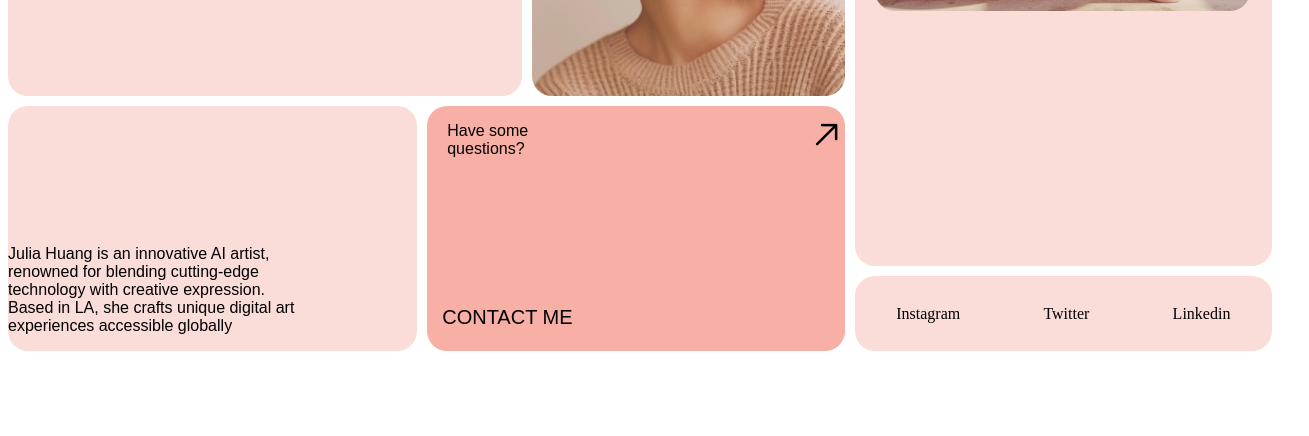
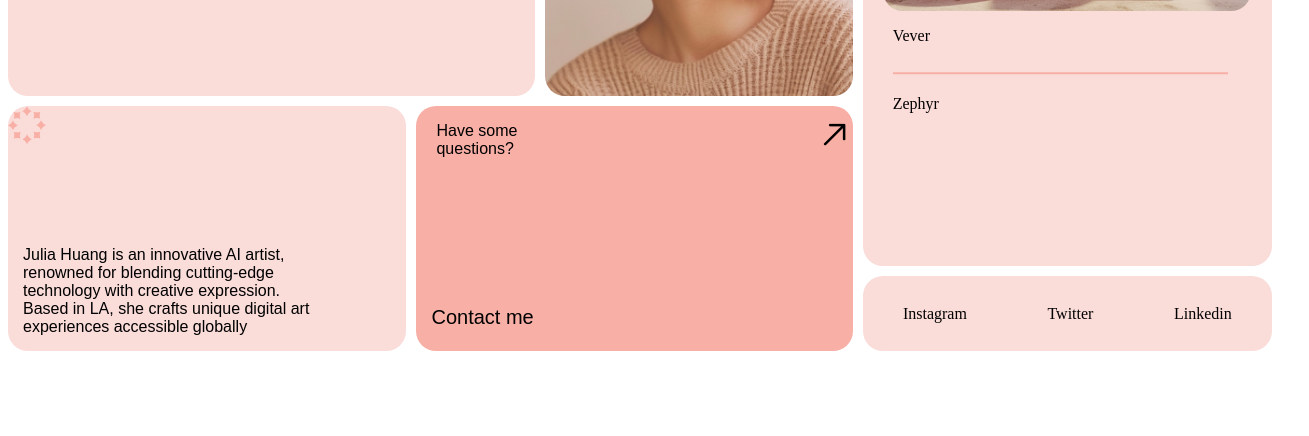
Before and after one commit to VictorCunha26/Praticando-css-grid, a plain HTML site: page index.html in a window 1280 px wide. Shown: the part 412-848 px from the top of the page, 1309 px wide, since content can reach past the window. After the commit the page ends 800 px from the top, so only its background shows below. Drawn offline with Linux system fonts and the light colour scheme.

Commit message:
new-commit

```diff
--- a/index.html
+++ b/index.html
@@ -22,6 +22,14 @@
     <img src="img/PORTRAIT.png" alt="" class="img1">
     <div class="forma3" style="background-color:  #FADCD9;">
         <p id="musea">Musea</p>
+        <div class="info_sofa">
+        <img src="img/BORDER.png" alt="" class="linha">
+        <p id="texto3">Elara</p>
+        <img src="img/BORDER.png" alt="" class="linha">
+        <p id="texto3">Vever</p>
+        <img src="img/BORDER.png" alt="" class="linha">
+        <p id="texto3">Zephyr</p>
+    </div>
     </div>
     <img src="img/ARROW.png" alt="" class="img3">
     <img src="img/IMAGE.png" alt="" class="img2">
@@ -34,7 +42,7 @@
     <div class="forma5" style="background-color:  #F8afa6;">
         <p id="questions">Have some questions?</p>
     </div>
-    <p id="contact">Contact me</p>
+    <p id="contact1">Contact me</p>
     <img src="img/ARROW.png" alt="" class="img4">
     <div class="forma6" style="background-color:  #FADCD9;">
         <p id="texto1">Instagram</p>
@@ -42,8 +50,8 @@
         <p id="texto1">Linkedin</p>
     </div>
 
-    <img src="img5" alt="">
-    <img src="img6" alt="">
+    <img src="img/FLOWER ICON.png" alt=""  class="img5">
+    <img src="img/CIRCLE ICON.png" alt=""  class="img6">
 
 </body>
 </html>
--- a/style.css
+++ b/style.css
@@ -50,6 +50,14 @@ grid-area: 2/1/7/6;
     grid-area: 7/8/7/8;
     margin-left: 65px;
     margin-top: 10px;
+}
+
+.img5{
+    grid-area: 2/5/3/6;
+}
+
+.img6{
+    grid-area: 7/1/7/1;
 }
 
 
@@ -164,9 +172,10 @@ grid-area: 2/1/7/6;
     font-family: Gilroy, sans-serif;
     text-align: left;
     width: 300px;
+    margin: 15px;
 }
 
-#contact{
+#contact1{
     font-family: Gilroy, sans-serif;
     font-size: 20px;
     font-weight:200;
@@ -187,3 +196,12 @@ grid-area: 2/1/7/6;
     font-family: Gilroy, sans-serif;
     text-transform: uppercase;
 }
+
+.info_sofa{
+    margin-top: 210px;
+    margin-left: 30px;
+}
+
+.linha{
+    width: 335px;
+}
```
Also changed, not shown: img/BORDER.png (added), img/CIRCLE ICON.png (added), img/FLOWER ICON.png (added).
